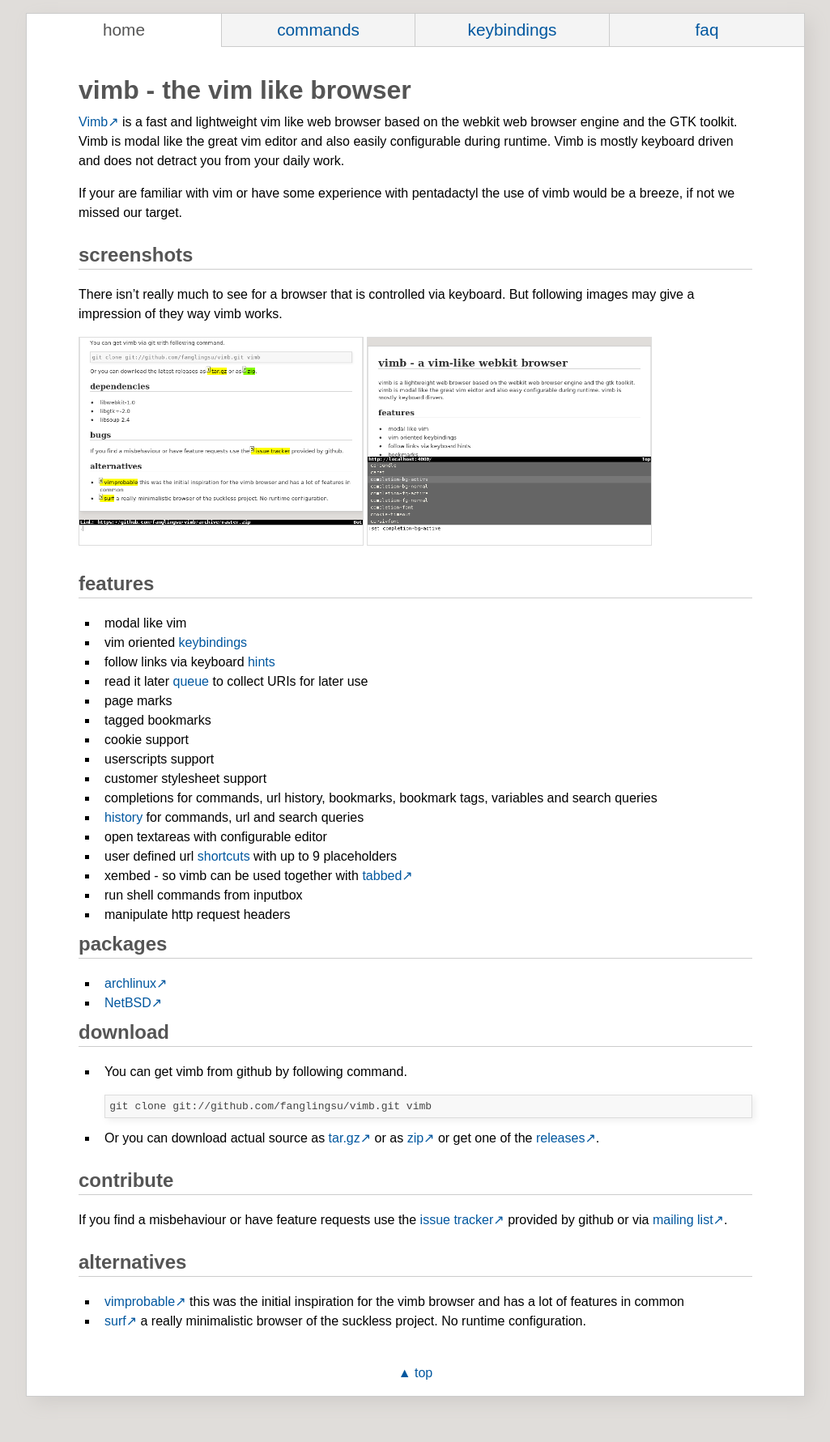
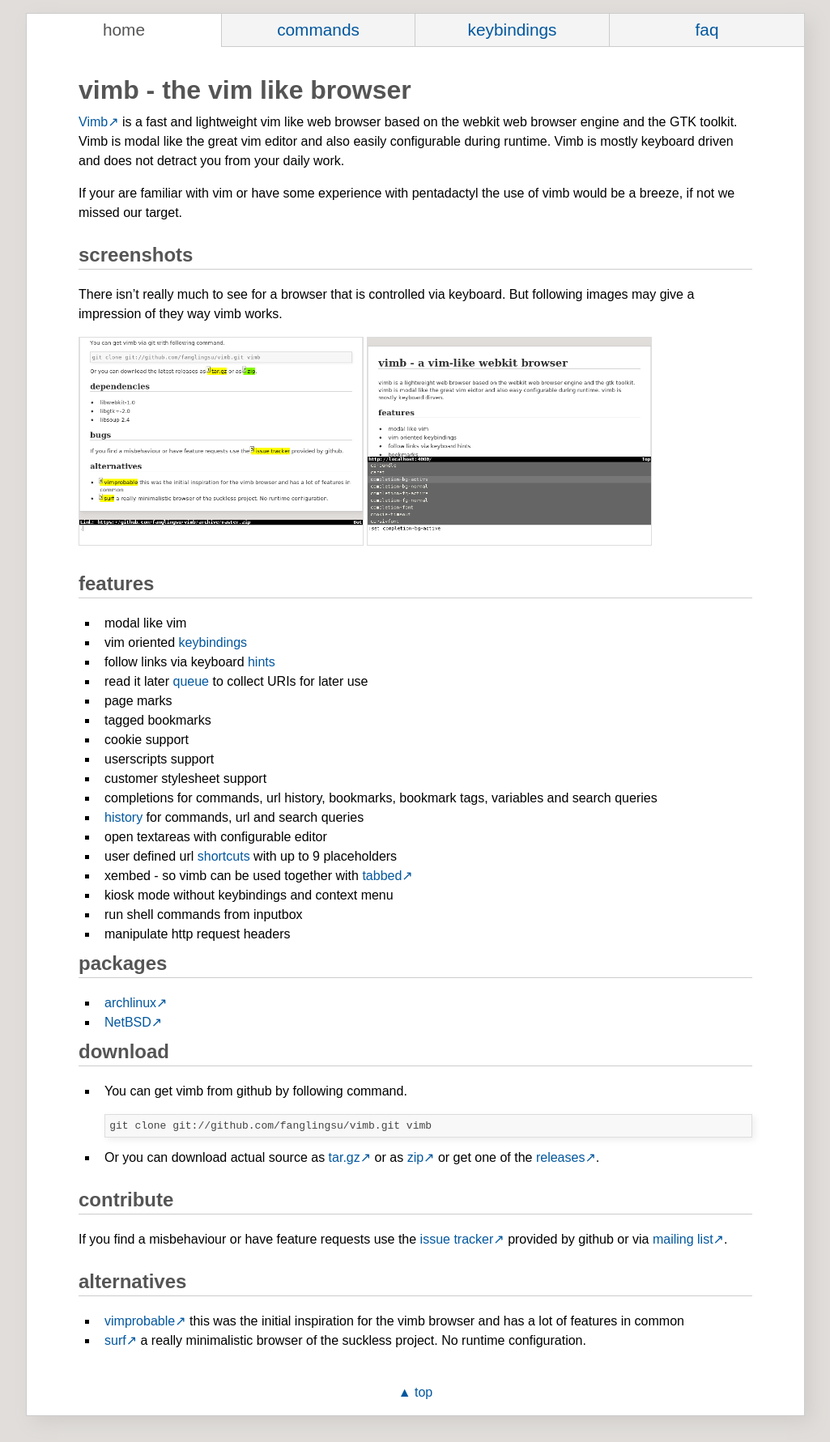
Before and after one commit to fanglingsu/vimb, a Jekyll site: the page built from index.md, in a window 1280 px wide. Shown: the whole page at 81% size, without its empty margins (127-1152 px from the left). Built offline with Jekyll 4.4.1, drawn with Linux system fonts in a browser that asks for light colours; before the commit the page ends 1757 px from its top, so only the background shows below that.

Commit message:
Added kioskmode feature.

```diff
--- a/index.md
+++ b/index.md
@@ -40,6 +40,7 @@
 - open textareas with configurable editor
 - user defined url [shortcuts][] with up to 9 placeholders
 - xembed - so vimb can be used together with [tabbed][]
+- kiosk mode without keybindings and context menu
 - run shell commands from inputbox
 - manipulate http request headers
 
```
